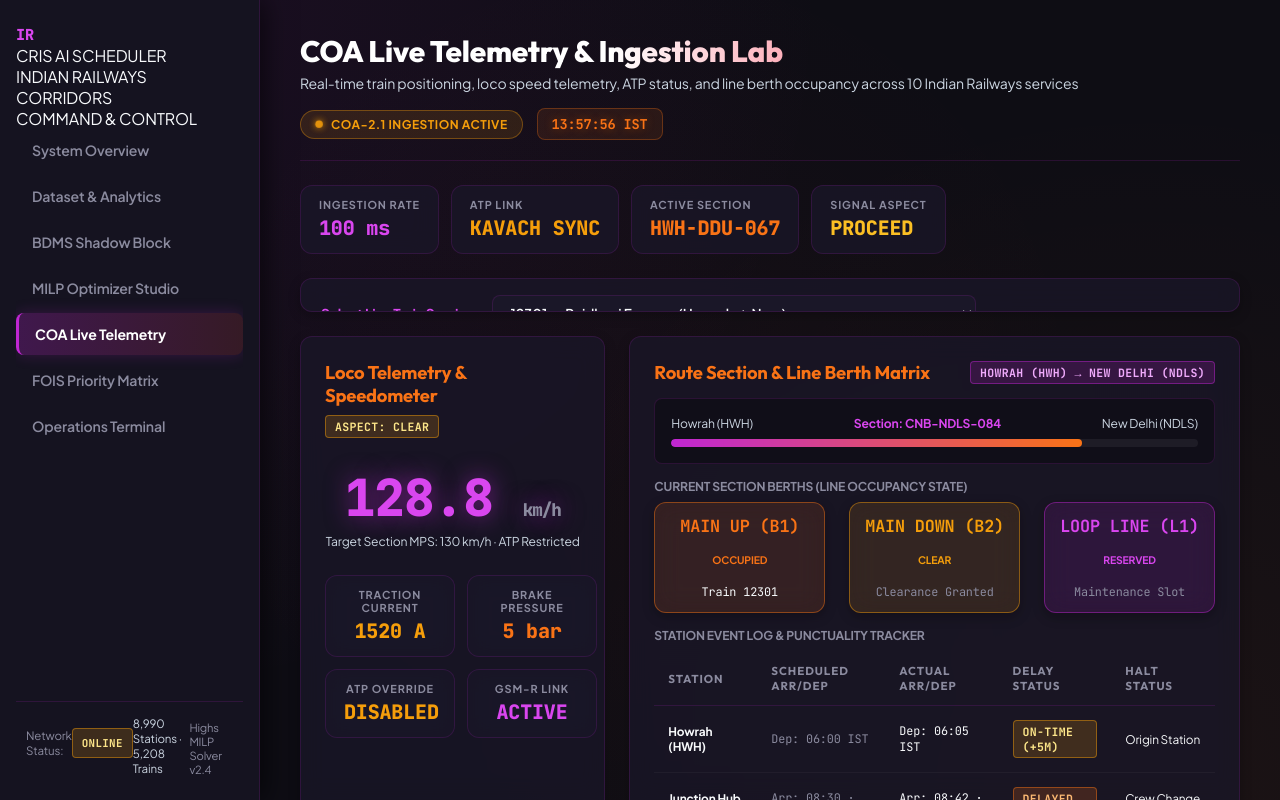
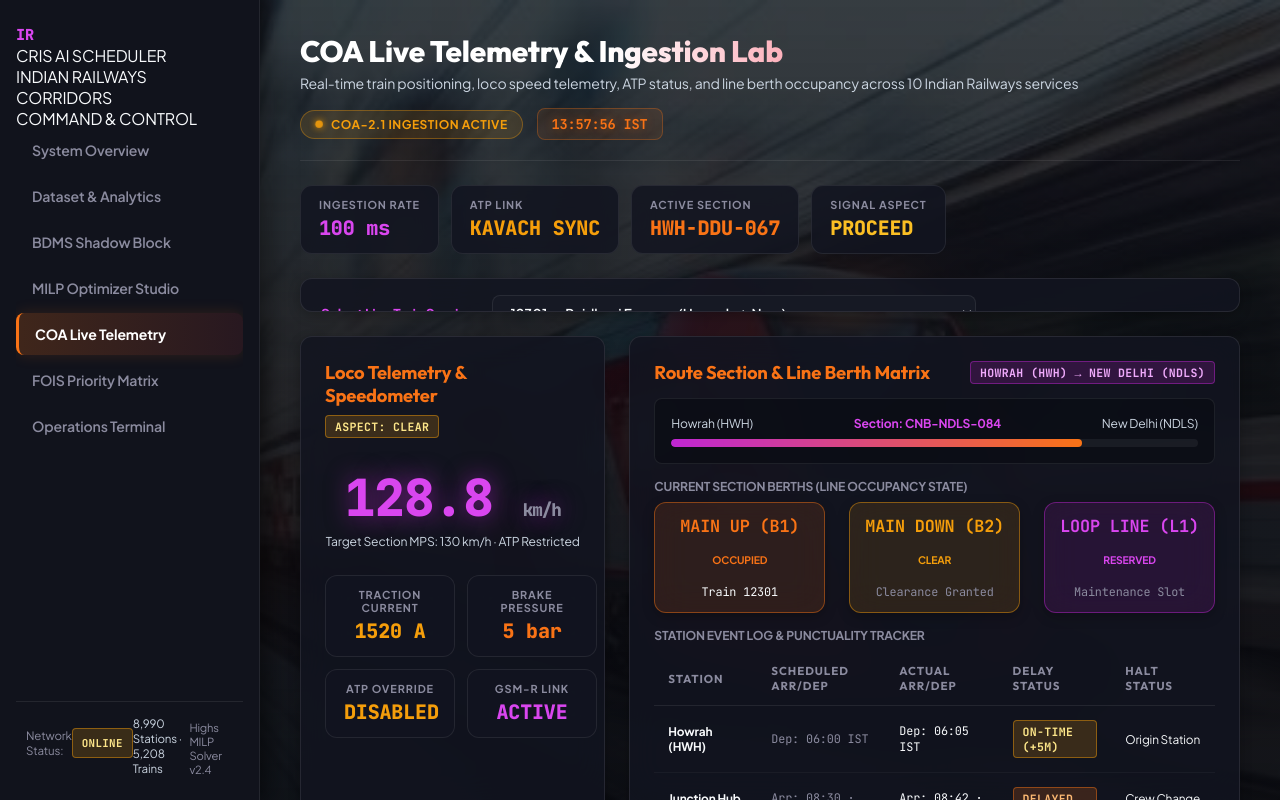
Before and after one commit to shouryakumar246001/cris-ai-scheduler, a website: page pages/coa.html in a window 1280 px wide. Drawn offline with nearby package versions, Linux system fonts and the light colour scheme.

Commit message:
Assign unique high-speed train background images to each page with neutral dark glassmorphic overlay (0% pink shade)

```diff
--- a/pages/coa.html
+++ b/pages/coa.html
@@ -15,7 +15,7 @@
   <nav class="sidebar" id="sidebar"></nav>
 
   <!-- Main Content Area -->
-  <main class="content">
+  <main class="content page-backdrop bg-coa">
     <header>
       <div>
         <h1>COA Live Telemetry & Ingestion Lab</h1>
--- a/src/dashboard/styles.css
+++ b/src/dashboard/styles.css
@@ -16,17 +16,17 @@
 
 :root {
   /* Surface & Background Tones */
-  --bg-main:       #0e0d14;
-  --bg-sidebar:    #151320;
-  --bg-surface:    #1a1728;
-  --bg-card:       rgba(26, 23, 40, 0.75);
-  --bg-card-hover: rgba(35, 30, 56, 0.92);
-  --bg-inset:      rgba(14, 13, 20, 0.65);
-  --card-bg:       rgba(26, 23, 40, 0.75);
-  --card-border:   rgba(192, 38, 211, 0.15);
-  --border:        rgba(192, 38, 211, 0.15);
-  --border-hover:  rgba(239, 68, 68, 0.45);
-  --border-glow:   rgba(217, 70, 239, 0.45);
+  --bg-main:       #0a0c12;
+  --bg-sidebar:    #11131c;
+  --bg-surface:    #161924;
+  --bg-card:       rgba(18, 21, 32, 0.82);
+  --bg-card-hover: rgba(25, 30, 45, 0.92);
+  --bg-inset:      rgba(11, 13, 20, 0.72);
+  --card-bg:       rgba(18, 21, 32, 0.82);
+  --card-border:   rgba(255, 255, 255, 0.08);
+  --border:        rgba(255, 255, 255, 0.08);
+  --border-hover:  rgba(249, 115, 22, 0.45);
+  --border-glow:   rgba(249, 115, 22, 0.45);
 
   /* Primary Color Palette (NO GREEN, NO BLUE) */
   --accent-purple: #c026d3; /* Vibrant Magenta Purple */
@@ -70,18 +70,17 @@ body {
   overflow: hidden;
   letter-spacing: -0.01em;
 
-  /* Subtle warm radial ambiance */
+  /* Clean neutral dark subtle ambiance - NO pink tint */
   background-image:
-    radial-gradient(circle at 10% 0%, rgba(192, 38, 211, 0.08) 0%, transparent 50%),
-    radial-gradient(circle at 90% 100%, rgba(249, 115, 22, 0.06) 0%, transparent 50%),
-    radial-gradient(circle at 50% 50%, rgba(239, 68, 68, 0.03) 0%, transparent 60%);
+    radial-gradient(circle at 15% 0%, rgba(249, 115, 22, 0.03) 0%, transparent 50%),
+    radial-gradient(circle at 85% 100%, rgba(245, 158, 11, 0.03) 0%, transparent 50%);
 }
 
 /* ── Scrollbars ── */
 ::-webkit-scrollbar { width: 6px; height: 6px; }
-::-webkit-scrollbar-track { background: #12101b; }
-::-webkit-scrollbar-thumb { background: rgba(192, 38, 211, 0.3); border-radius: 3px; }
-::-webkit-scrollbar-thumb:hover { background: var(--accent-purple); }
+::-webkit-scrollbar-track { background: #11131c; }
+::-webkit-scrollbar-thumb { background: rgba(255, 255, 255, 0.15); border-radius: 3px; }
+::-webkit-scrollbar-thumb:hover { background: var(--accent-orange); }
 
 /* ══════════════════════════════════════════════════
    SIDEBAR NAVIGATION SYSTEM
@@ -110,7 +109,7 @@ body {
 
 .sidebar h2 {
   font-family: var(--font-display);
-  background: linear-gradient(90deg, var(--accent-purple), var(--accent-red), var(--accent-orange));
+  background: linear-gradient(90deg, #ffffff, var(--accent-orange), var(--accent-amber));
   -webkit-background-clip: text;
   -webkit-text-fill-color: transparent;
   font-size: 1.45rem;
@@ -122,9 +121,9 @@ body {
   font-size: 0.6rem;
   padding: 2px 7px;
   border-radius: 4px;
-  background: rgba(192, 38, 211, 0.2);
-  color: var(--accent-fuchsia);
-  border: 1px solid rgba(192, 38, 211, 0.4);
+  background: rgba(249, 115, 22, 0.15);
+  color: var(--accent-orange);
+  border: 1px solid rgba(249, 115, 22, 0.35);
   font-weight: 700;
   text-transform: uppercase;
   font-family: var(--font-mono);
@@ -155,16 +154,16 @@ body {
 
 .sidebar a:hover {
   color: var(--text-primary);
-  background: rgba(192, 38, 211, 0.12);
+  background: rgba(255, 255, 255, 0.05);
   padding-left: 20px;
-  box-shadow: inset 3px 0 0 var(--accent-purple);
+  box-shadow: inset 3px 0 0 var(--accent-orange);
 }
 
 .sidebar a.active {
   color: #ffffff;
-  background: linear-gradient(90deg, rgba(192, 38, 211, 0.25), rgba(239, 68, 68, 0.15));
-  border-left: 3px solid var(--accent-purple);
-  box-shadow: 0 0 15px rgba(192, 38, 211, 0.2);
+  background: linear-gradient(90deg, rgba(249, 115, 22, 0.2), rgba(239, 68, 68, 0.1));
+  border-left: 3px solid var(--accent-orange);
+  box-shadow: 0 0 15px rgba(249, 115, 22, 0.15);
   font-weight: 700;
 }
 
@@ -191,30 +190,59 @@ body {
   height: 100vh;
 }
 
-/* Front page backdrop with user uploaded train image */
-.front-page-main {
+/* ── Page Image Backdrops (Zero Pink / Pure Neutral Dark Glassmorphic) ── */
+.content.page-backdrop {
   position: relative;
-  background:
-    linear-gradient(180deg, rgba(14, 13, 20, 0.82) 0%, rgba(14, 13, 20, 0.89) 35%, rgba(14, 13, 20, 0.97) 100%),
-    url('/assets/train-bg.jpg') no-repeat center top / cover fixed;
+  background-size: cover !important;
+  background-position: center center !important;
+  background-attachment: fixed !important;
+  background-repeat: no-repeat !important;
 }
 
-.front-page-main .card {
-  background: rgba(26, 23, 40, 0.82);
+/* Neutral dark slate / charcoal overlay without any pink / magenta tint */
+.content.page-backdrop::before {
+  content: '';
+  position: fixed;
+  top: 0;
+  left: var(--sidebar-w);
+  right: 0;
+  bottom: 0;
+  background: linear-gradient(180deg, rgba(10, 12, 18, 0.78) 0%, rgba(10, 12, 18, 0.86) 35%, rgba(8, 10, 15, 0.94) 100%);
+  pointer-events: none;
+  z-index: 0;
+}
+
+.content.page-backdrop > * {
+  position: relative;
+  z-index: 1;
+}
+
+/* Specific background image for each page */
+.bg-overview  { background-image: url('/assets/bg-overview.jpg') !important; }
+.bg-coa       { background-image: url('/assets/bg-coa.jpg') !important; }
+.bg-bdms      { background-image: url('/assets/bg-bdms.jpg') !important; }
+.bg-fois      { background-image: url('/assets/bg-fois.jpg') !important; }
+.bg-milp      { background-image: url('/assets/bg-milp.jpg') !important; }
+.bg-analytics { background-image: url('/assets/bg-analytics.jpg') !important; }
+.bg-terminal  { background-image: url('/assets/bg-terminal.jpg') !important; }
+
+.content.page-backdrop .card {
+  background: rgba(18, 21, 32, 0.85);
   backdrop-filter: blur(16px);
   -webkit-backdrop-filter: blur(16px);
-  border: 1px solid rgba(192, 38, 211, 0.22);
+  border: 1px solid rgba(255, 255, 255, 0.09);
 }
 
-.front-page-main .card:hover {
-  background: rgba(35, 30, 56, 0.92);
-  border-color: var(--border-glow);
+.content.page-backdrop .card:hover {
+  background: rgba(25, 30, 45, 0.92);
+  border-color: rgba(249, 115, 22, 0.45);
 }
 
-.front-page-main .hero-stat-card {
-  background: rgba(21, 19, 32, 0.85);
+.content.page-backdrop .hero-stat-card {
+  background: rgba(18, 21, 32, 0.85);
   backdrop-filter: blur(12px);
   -webkit-backdrop-filter: blur(12px);
+  border: 1px solid rgba(255, 255, 255, 0.08);
 }
 
 header {
```
Also changed, not shown: index.html (+1 -1 lines), pages/analytics.html (+1 -1 lines), pages/bdms.html (+1 -1 lines), pages/fois.html (+1 -1 lines), pages/milp.html (+1 -1 lines), pages/terminal.html (+1 -1 lines), assets/bg-analytics.jpg (added), assets/bg-bdms.jpg (added), assets/bg-coa.jpg (added), assets/bg-fois.jpg (added), assets/bg-milp.jpg (added), assets/bg-overview.jpg (added), assets/bg-terminal.jpg (added).
